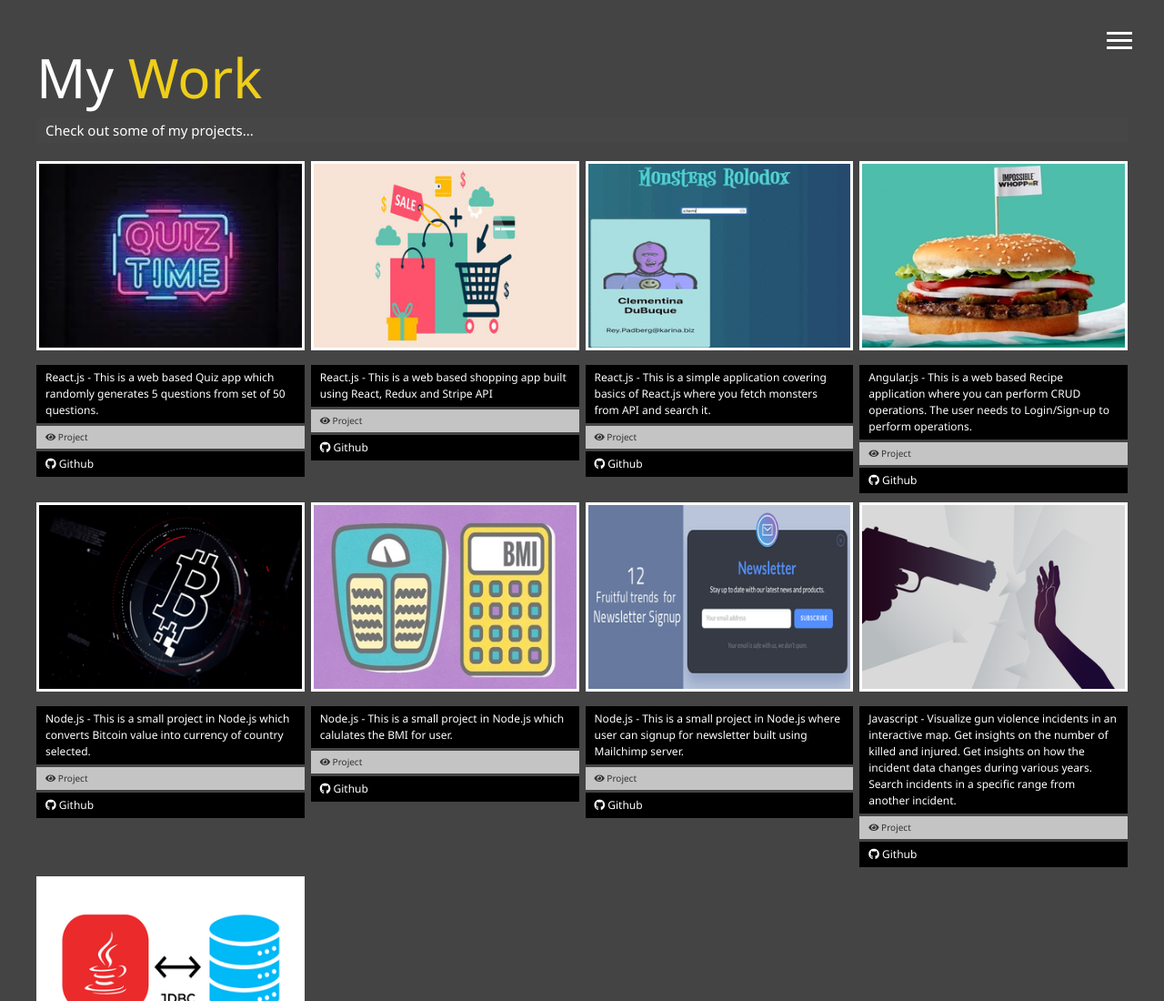
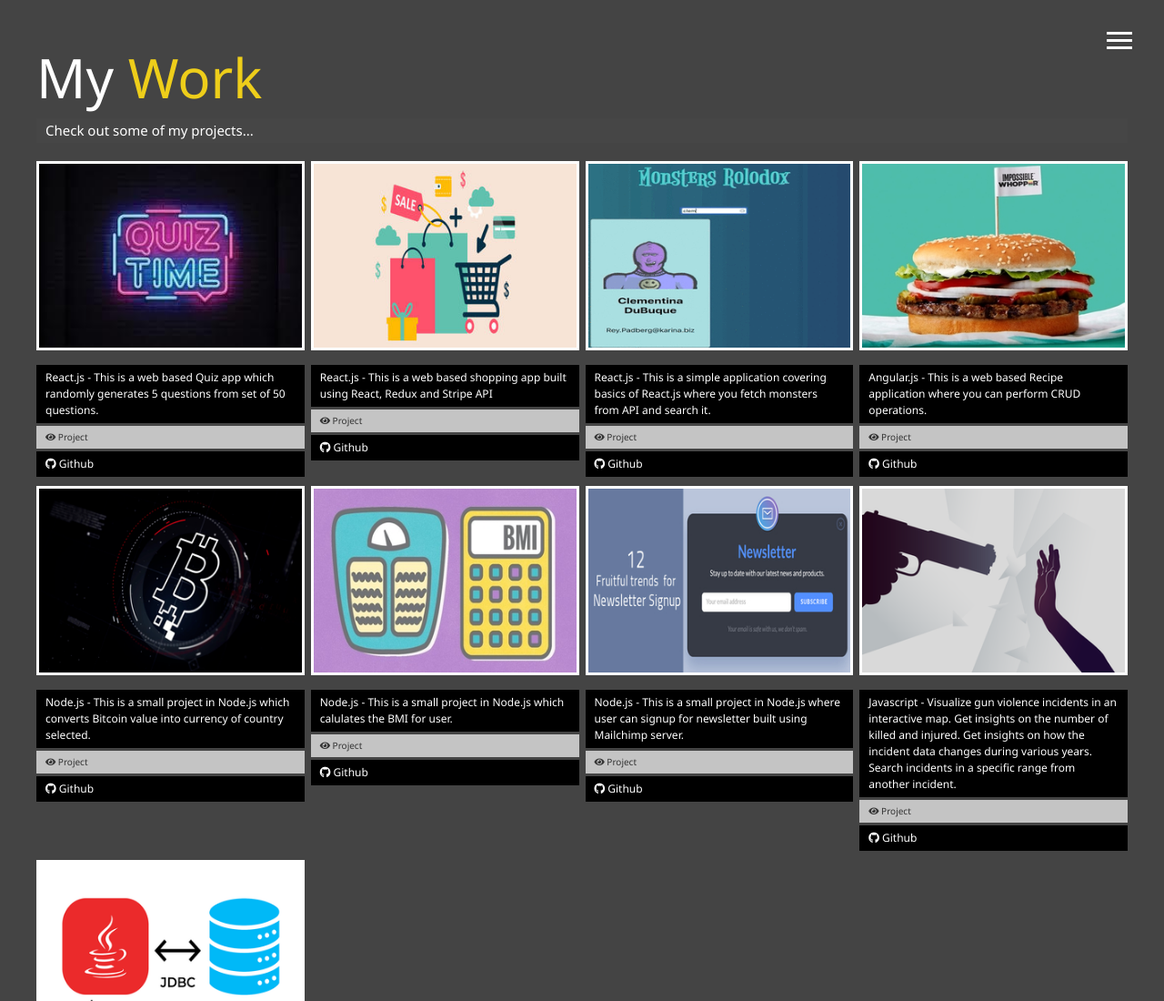
Before and after one commit to vp1410/vivek_panchal, a website: page dist/work.html in a window 1280 px wide. Shown: the top 1100 px of the page at 91% size. Drawn offline with Linux system fonts and the light colour scheme.

Commit message:
Changes in desc

```diff
--- a/dist/work.html
+++ b/dist/work.html
@@ -103,7 +103,7 @@
             <a href="#!">
                 <img src="img/projects/project4.jpg" alt="Projects">
             </a>
-            <p class="btn-dark">Angular.js - This is a web based Recipe application where you can perform CRUD operations. The user needs to Login/Sign-up to perform operations.</p>
+            <p class="btn-dark">Angular.js - This is a web based Recipe application where you can perform CRUD operations.</p>
             <a href="https://recipe-book-5f625.firebaseapp.com/auth" class="btn-light">
                 <i class="fas fa-eye"></i> Project
             </a>
```
